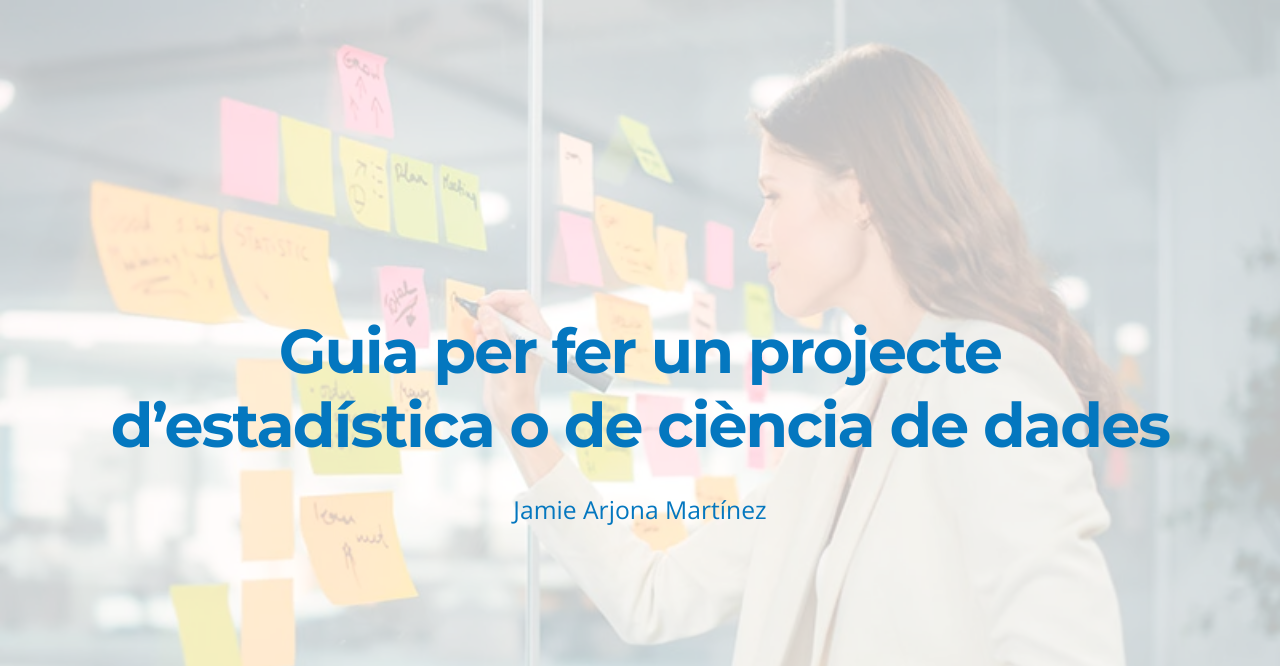
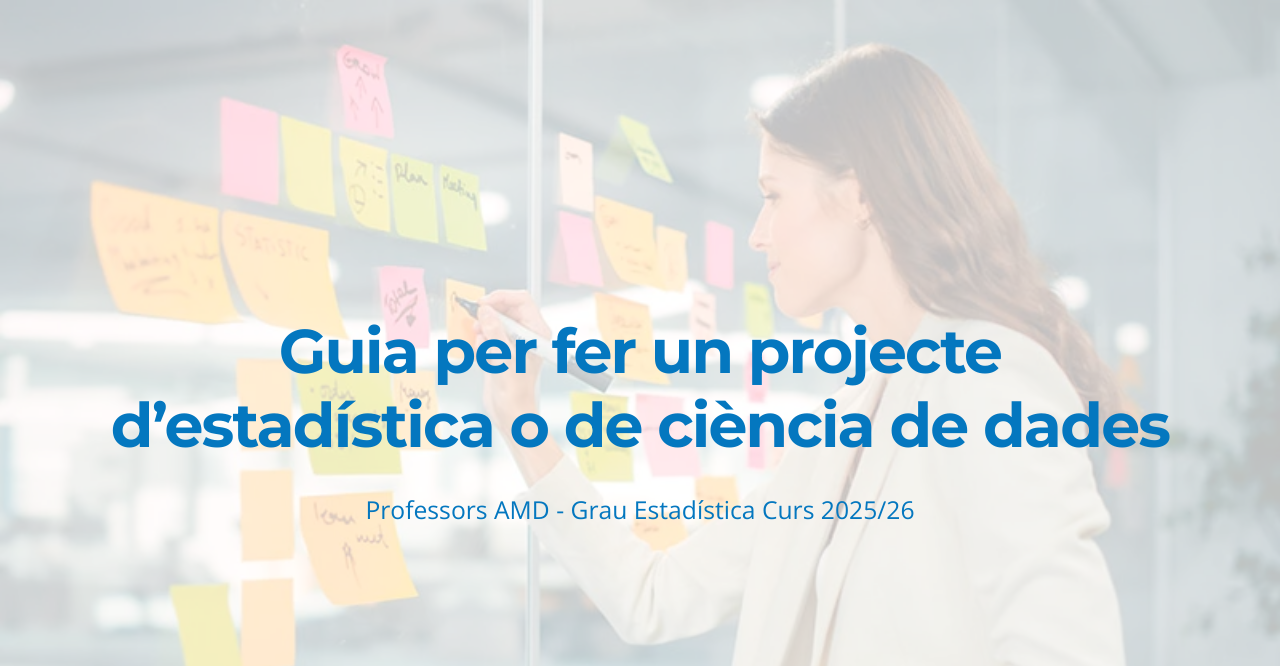
Before and after one commit to Afrojam/presentations, a plain HTML site: page docs/Introducciones/TIPSProyectos/TipsProyectos_2026.html in a window 1280 px wide. Shown: the top 666 px of the page. Drawn offline with nearby package versions, Linux system fonts and the light colour scheme; some packages are replaced by stand-ins of ours; a web font is replaced by a local one.

Commit message:
Add authors

```diff
--- a/docs/Introducciones/TIPSProyectos/TipsProyectos_2026.html
+++ b/docs/Introducciones/TIPSProyectos/TipsProyectos_2026.html
@@ -9,8 +9,8 @@
 <link href="../../site_libs/quarto-html/quarto-syntax-highlighting-37eea08aefeeee20ff55810ff984fec1.css" rel="stylesheet" id="quarto-text-highlighting-styles"><meta charset="utf-8">
   <meta name="generator" content="quarto-1.7.32">
 
-  <meta name="author" content="Jamie Arjona Martínez">
-  <title>Presentacions – Guia per fer un projecte d’estadística o de ciència de dades</title>
+  <meta name="author" content="Professors AMD - Grau Estadística Curs 2025/26">
+  <title>Presentations – Guia per fer un projecte d’estadística o de ciència de dades</title>
   <meta name="apple-mobile-web-app-capable" content="yes">
   <meta name="apple-mobile-web-app-status-bar-style" content="black-translucent">
   <meta name="viewport" content="width=device-width, initial-scale=1.0, maximum-scale=1.0, user-scalable=no, minimal-ui">
@@ -203,7 +203,7 @@
 <div class="quarto-title-authors">
 <div class="quarto-title-author">
 <div class="quarto-title-author-name">
-Jamie Arjona Martínez
+Professors AMD - Grau Estadística Curs 2025/26
 </div>
 </div>
 </div>
```
